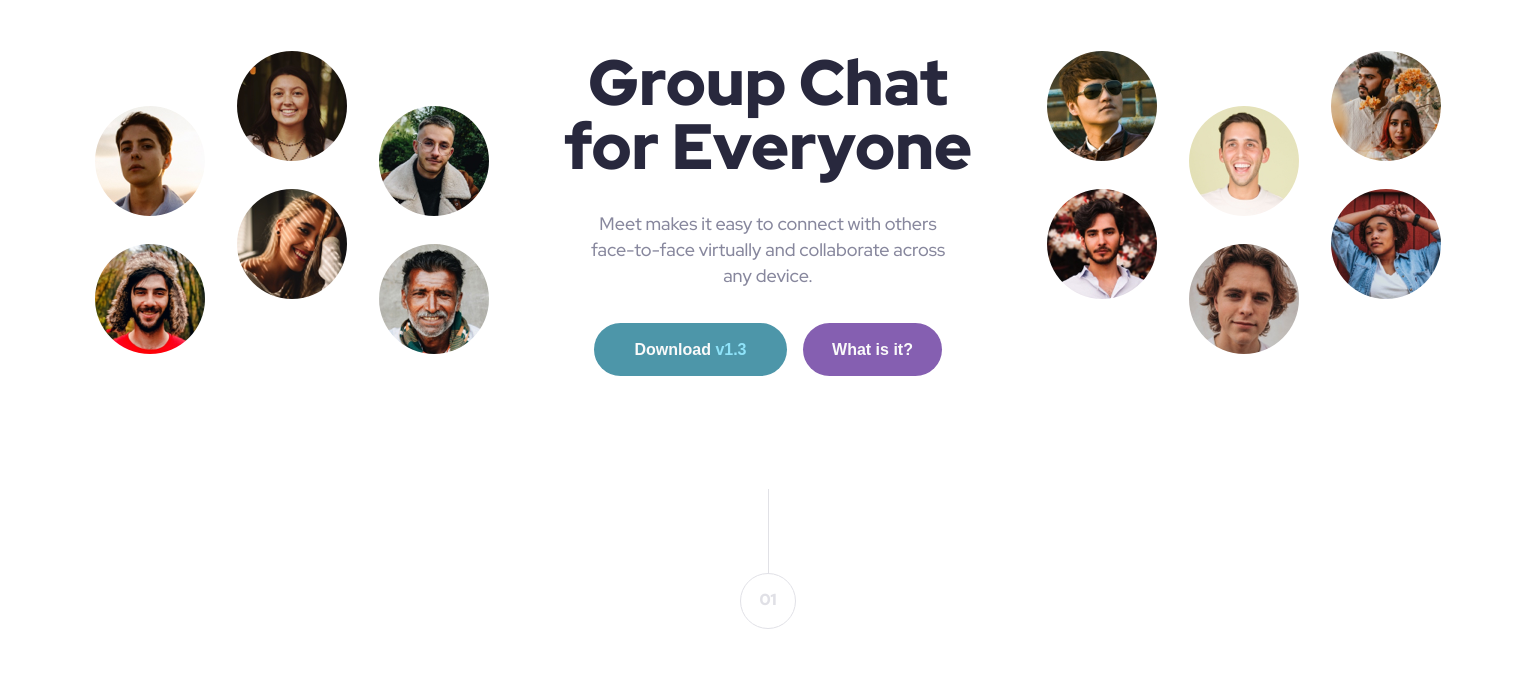
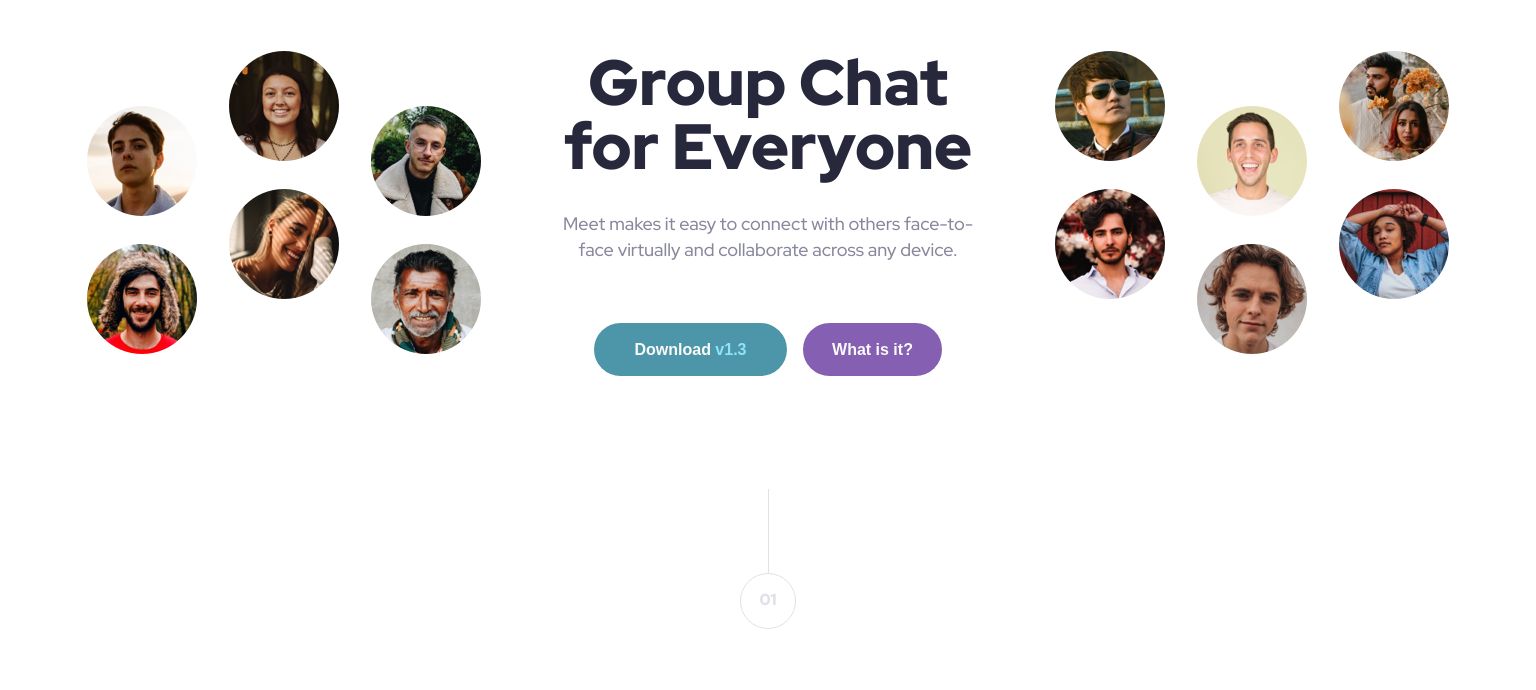
Before and after one commit to SJ-Nosrat/meet-landing-page, a plain HTML site: page meet-landing-page-codebase/index.html in a window 1536 px wide. Shown: the part 79-769 px from the top of the page. Drawn offline with Linux system fonts and the light colour scheme.

Commit message:
modified the grid-template-columns on the .intro-container

```diff
--- a/meet-landing-page-codebase/css/main.css
+++ b/meet-landing-page-codebase/css/main.css
@@ -434,7 +434,7 @@ footer {
     }
 
     .intro-container {
-        grid-template-columns: minmax(24rem, 1.5fr) minmax(24rem, 1fr) minmax(24rem, 1.5fr) ;
+        grid-template-columns: minmax(24rem, 2fr) minmax(24rem, 1.5fr) minmax(24rem, 2fr) ;
         grid-template-rows: 10rem 3.5rem 3.5rem 3.5rem;
         grid-template-areas:
             "hero-left main-content hero-right"
```
